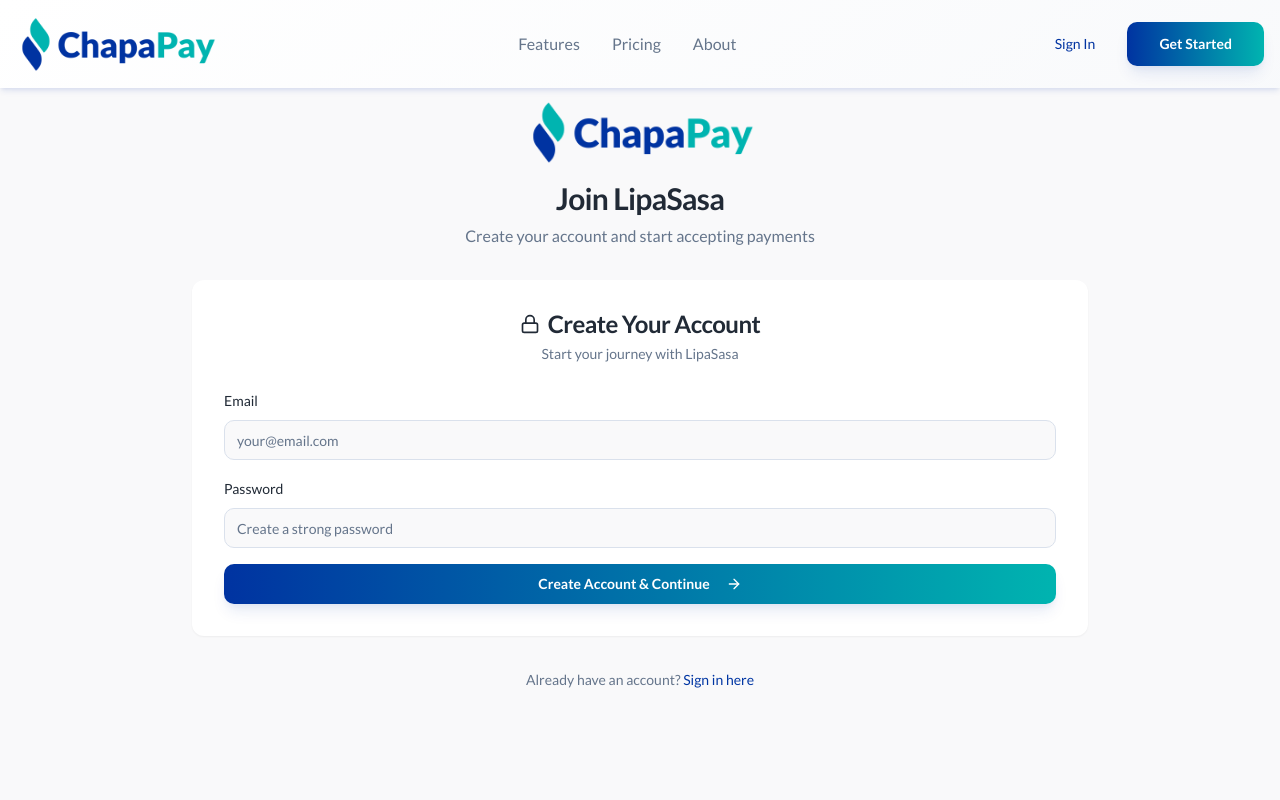
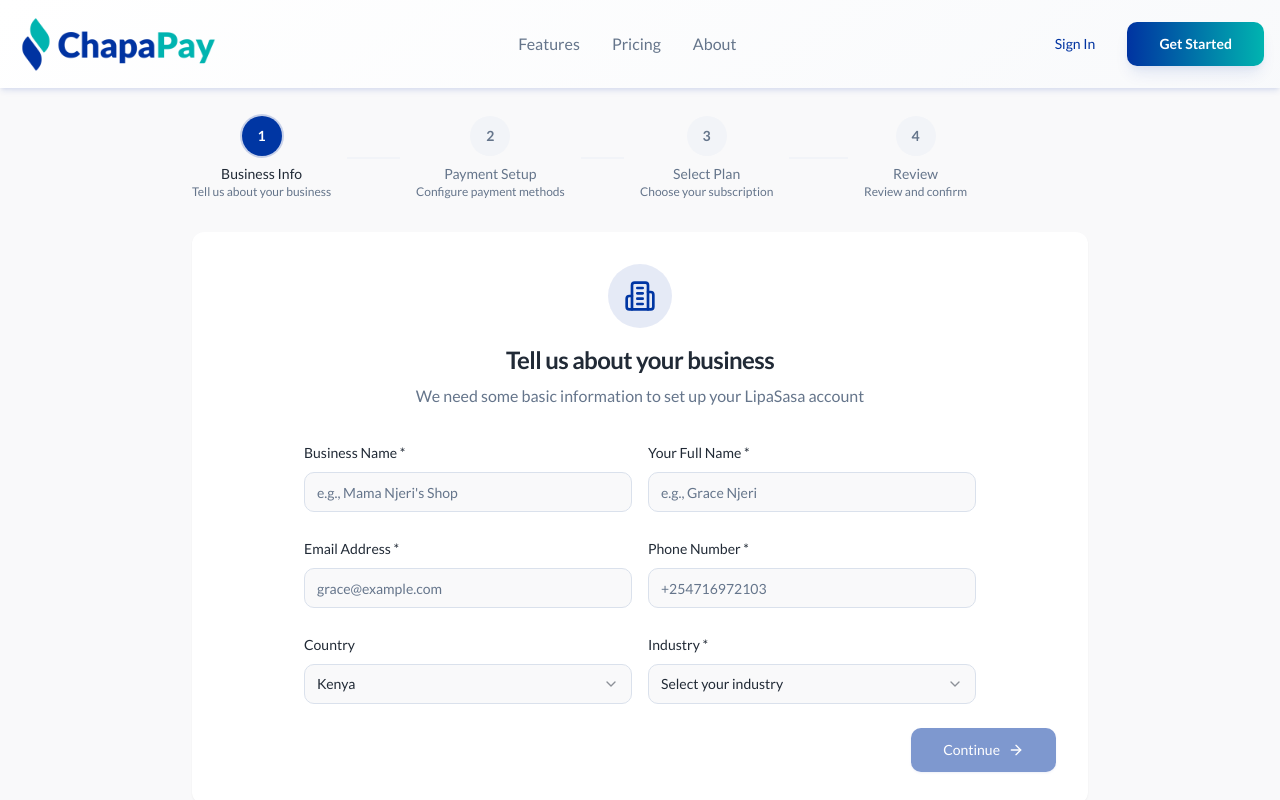
Before and after one commit to Manusosy/LipaSasa, a React (Vite) app: page /get-started in a window 1280 px wide. Shown: the top 800 px of the page. Built offline with nearby package versions, Linux system fonts and the light colour scheme.

Commit message:
Reverted to commit 92f41803f564db57c9e63da8cde7775b7383ea8c

```diff
--- a/src/pages/auth/index.tsx
+++ b/src/pages/auth/index.tsx
@@ -3,8 +3,9 @@ import { Button } from '@/components/ui/button';
 import { Input } from '@/components/ui/input';
 import { Label } from '@/components/ui/label';
 import { Card, CardContent, CardDescription, CardHeader, CardTitle } from '@/components/ui/card';
+import { Tabs, TabsContent, TabsList, TabsTrigger } from '@/components/ui/tabs';
 import { Alert, AlertDescription } from '@/components/ui/alert';
-import { Mail, ArrowRight, CheckCircle } from 'lucide-react';
+import { Mail, Lock, ArrowRight, CheckCircle } from 'lucide-react';
 import { supabase } from '@/integrations/supabase/client';
 import { useNavigate } from 'react-router-dom';
 import { User, Session } from '@supabase/supabase-js';
@@ -74,6 +75,42 @@ export const AuthPage = () => {
     }
   };
 
+  const handleSignUp = async (e: React.FormEvent) => {
+    e.preventDefault();
+    setLoading(true);
+    setError('');
+    setSuccess('');
+
+    try {
+      const redirectUrl = `${window.location.origin}/get-started`;
+
+      const { error } = await supabase.auth.signUp({
+        email,
+        password,
+        options: {
+          emailRedirectTo: redirectUrl
+        }
+      });
+
+      if (error) {
+        if (error.message.includes('User already registered')) {
+          setError('An account with this email already exists. Please sign in instead.');
+        } else {
+          setError(error.message);
+        }
+      } else {
+        setSuccess('Account created successfully! Please check your email to verify your account, then you\'ll be redirected to complete your setup.');
+        // Clear form
+        setEmail('');
+        setPassword('');
+      }
+    } catch (err) {
+      setError('An unexpected error occurred. Please try again.');
+    } finally {
+      setLoading(false);
+    }
+  };
+
   return (
     <div className="min-h-screen gradient-background flex items-center justify-center p-4">
       <div className="w-full max-w-md">
@@ -83,11 +120,18 @@ export const AuthPage = () => {
             alt="LipaSasa Logo"
             className="h-16 w-auto mx-auto mb-4"
           />
-          <h1 className="text-3xl font-bold text-foreground mb-2">Welcome Back</h1>
-          <p className="text-muted-foreground">Sign in to your LipaSasa account</p>
+          <h1 className="text-3xl font-bold text-foreground mb-2">Welcome to LipaSasa</h1>
+          <p className="text-muted-foreground">Sign in to your account or create a new one</p>
         </div>
 
         <Card className="gradient-card shadow-elegant">
+          <Tabs defaultValue="signin" className="w-full">
+            <TabsList className="grid w-full grid-cols-2">
+              <TabsTrigger value="signin">Sign In</TabsTrigger>
+              <TabsTrigger value="signup">Sign Up</TabsTrigger>
+            </TabsList>
+
+            <TabsContent value="signin">
               <CardHeader>
                 <CardTitle className="flex items-center gap-2">
                   <Mail className="h-5 w-5" />
@@ -146,19 +190,77 @@ export const AuthPage = () => {
                   </Button>
                 </form>
               </CardContent>
+            </TabsContent>
+
+            <TabsContent value="signup">
+              <CardHeader>
+                <CardTitle className="flex items-center gap-2">
+                  <Lock className="h-5 w-5" />
+                  Create Account
+                </CardTitle>
+                <CardDescription>
+                  Start your journey with LipaSasa
+                </CardDescription>
+              </CardHeader>
+              <CardContent>
+                <form onSubmit={handleSignUp} className="space-y-4">
+                  <div className="space-y-2">
+                    <Label htmlFor="signup-email">Email</Label>
+                    <Input
+                      id="signup-email"
+                      type="email"
+                      placeholder="your@email.com"
+                      value={email}
+                      onChange={(e) => setEmail(e.target.value)}
+                      required
+                    />
+                  </div>
+                  <div className="space-y-2">
+                    <Label htmlFor="signup-password">Password</Label>
+                    <Input
+                      id="signup-password"
+                      type="password"
+                      placeholder="Create a strong password"
+                      value={password}
+                      onChange={(e) => setPassword(e.target.value)}
+                      required
+                      minLength={6}
+                    />
+                  </div>
+
+                  {error && (
+                    <Alert variant="destructive">
+                      <AlertDescription>{error}</AlertDescription>
+                    </Alert>
+                  )}
+
+                  {success && (
+                    <Alert>
+                      <CheckCircle className="h-4 w-4" />
+                      <AlertDescription>{success}</AlertDescription>
+                    </Alert>
+                  )}
+
+                  <Button
+                    type="submit"
+                    className="w-full"
+                    disabled={loading}
+                    variant="hero"
+                  >
+                    {loading ? 'Creating Account...' : 'Create Account'}
+                    <ArrowRight className="ml-2 h-4 w-4" />
+                  </Button>
+
+                  <p className="text-xs text-muted-foreground text-center">
+                    After creating your account, you'll be guided through the setup process.
+                  </p>
+                </form>
+              </CardContent>
+            </TabsContent>
+          </Tabs>
         </Card>
 
         <div className="text-center mt-6">
-          <p className="text-muted-foreground mb-4">
-            Don't have an account?{' '}
-            <Button
-              variant="link"
-              onClick={() => navigate('/get-started')}
-              className="p-0 text-primary hover:underline"
-            >
-              Sign up here
-            </Button>
-          </p>
           <Button
             variant="ghost"
             onClick={() => navigate('/')}
--- a/src/pages/onboarding/GetStarted.tsx
+++ b/src/pages/onboarding/GetStarted.tsx
@@ -1,13 +1,7 @@
-import React, { useState, useEffect } from 'react';
+import React, { useState } from 'react';
 import { Button } from '@/components/ui/button';
-import { Input } from '@/components/ui/input';
-import { Label } from '@/components/ui/label';
 import { Card, CardContent, CardDescription, CardHeader, CardTitle } from '@/components/ui/card';
-import { Alert, AlertDescription } from '@/components/ui/alert';
-import { ArrowRight, ChevronLeft, Check, Mail, Lock, CheckCircle } from 'lucide-react';
-import { supabase } from '@/integrations/supabase/client';
-import { useNavigate } from 'react-router-dom';
-import { User, Session } from '@supabase/supabase-js';
+import { ArrowRight, ChevronLeft, Check } from 'lucide-react';
 import { BusinessInfoStep } from '@/components/onboarding/BusinessInfoStep';
 import { PaymentSetupStep } from '@/components/onboarding/PaymentSetupStep';
 import { PlanSelectionStep } from '@/components/onboarding/PlanSelectionStep';
@@ -15,10 +9,6 @@ import { ReviewStep } from '@/components/onboarding/ReviewStep';
 import { OnboardingProgress } from '@/components/onboarding/OnboardingProgress';
 
 export interface OnboardingData {
-  auth: {
-    email: string;
-    password: string;
-  };
   businessInfo: {
     businessName: string;
     ownerName: string;
@@ -39,19 +29,8 @@ export interface OnboardingData {
 }
 
 const GetStarted = () => {
-  const [currentStep, setCurrentStep] = useState(0);
-  const [loading, setLoading] = useState(false);
-  const [error, setError] = useState('');
-  const [success, setSuccess] = useState('');
-  const [user, setUser] = useState<User | null>(null);
-  const [session, setSession] = useState<Session | null>(null);
-  const navigate = useNavigate();
-
+  const [currentStep, setCurrentStep] = useState(1);
   const [onboardingData, setOnboardingData] = useState<OnboardingData>({
-    auth: {
-      email: '',
-      password: ''
-    },
     businessInfo: {
       businessName: '',
       ownerName: '',
@@ -71,177 +50,32 @@ const GetStarted = () => {
     subscribeNewsletter: false
   });
 
-  const totalSteps = 5;
-
-  useEffect(() => {
-    // Check if user is already authenticated and redirect to dashboard
-    const { data: { subscription } } = supabase.auth.onAuthStateChange(
-      (event, session) => {
-        setSession(session);
-        setUser(session?.user ?? null);
-
-        if (session?.user && currentStep === 0) {
-          // If user is already authenticated, skip to step 1
-          setCurrentStep(1);
-          // Pre-fill email in business info
-          setOnboardingData(prev => ({
-            ...prev,
-            businessInfo: {
-              ...prev.businessInfo,
-              email: session.user.email || ''
-            }
-          }));
-        }
-      }
-    );
-
-    supabase.auth.getSession().then(({ data: { session } }) => {
-      setSession(session);
-      setUser(session?.user ?? null);
-
-      if (session?.user && currentStep === 0) {
-        setCurrentStep(1);
-        setOnboardingData(prev => ({
-          ...prev,
-          businessInfo: {
-            ...prev.businessInfo,
-            email: session.user.email || ''
-          }
-        }));
-      }
-    });
-
-    return () => subscription.unsubscribe();
-  }, [currentStep]);
+  const totalSteps = 4;
 
   const updateOnboardingData = (stepData: Partial<OnboardingData>) => {
     setOnboardingData(prev => ({ ...prev, ...stepData }));
   };
 
-  const handleSignUp = async (e: React.FormEvent) => {
-    e.preventDefault();
-    setLoading(true);
-    setError('');
-    setSuccess('');
-
-    try {
-      const { error } = await supabase.auth.signUp({
-        email: onboardingData.auth.email,
-        password: onboardingData.auth.password,
-      });
-
-      if (error) {
-        if (error.message.includes('User already registered')) {
-          setError('An account with this email already exists. Please sign in instead.');
-        } else {
-          setError(error.message);
-        }
-      } else {
-        setSuccess('Account created successfully! Continue with your business setup.');
-        // Pre-fill business email with auth email
-        setOnboardingData(prev => ({
-          ...prev,
-          businessInfo: {
-            ...prev.businessInfo,
-            email: prev.auth.email
-          }
-        }));
-        setTimeout(() => nextStep(), 1500);
-      }
-    } catch (err) {
-      setError('An unexpected error occurred. Please try again.');
-    } finally {
-      setLoading(false);
-    }
-  };
-
   const nextStep = () => {
-    if (currentStep < totalSteps - 1) {
+    if (currentStep < totalSteps) {
       setCurrentStep(currentStep + 1);
     }
   };
 
   const prevStep = () => {
-    if (currentStep > 0) {
+    if (currentStep > 1) {
       setCurrentStep(currentStep - 1);
     }
   };
 
   const handleComplete = async () => {
+    // TODO: Handle final submission
     console.log('Onboarding completed:', onboardingData);
-    // Navigate to dashboard
-    navigate('/dashboard');
+    // Navigate to dashboard or subscription checkout
   };
 
   const renderStep = () => {
     switch (currentStep) {
-      case 0:
-        return (
-          <div className="space-y-6">
-            <div className="text-center">
-              <CardTitle className="flex items-center justify-center gap-2 mb-2">
-                <Lock className="h-5 w-5" />
-                Create Your Account
-              </CardTitle>
-              <CardDescription>
-                Start your journey with LipaSasa
-              </CardDescription>
-            </div>
-
-            <form onSubmit={handleSignUp} className="space-y-4">
-              <div className="space-y-2">
-                <Label htmlFor="signup-email">Email</Label>
-                <Input
-                  id="signup-email"
-                  type="email"
-                  placeholder="your@email.com"
-                  value={onboardingData.auth.email}
-                  onChange={(e) => updateOnboardingData({
-                    auth: { ...onboardingData.auth, email: e.target.value }
-                  })}
-                  required
-                />
-              </div>
-              <div className="space-y-2">
-                <Label htmlFor="signup-password">Password</Label>
-                <Input
-                  id="signup-password"
-                  type="password"
-                  placeholder="Create a strong password"
-                  value={onboardingData.auth.password}
-                  onChange={(e) => updateOnboardingData({
-                    auth: { ...onboardingData.auth, password: e.target.value }
-                  })}
-                  required
-                  minLength={6}
-                />
-              </div>
-
-              {error && (
-                <Alert variant="destructive">
-                  <AlertDescription>{error}</AlertDescription>
-                </Alert>
-              )}
-
-              {success && (
-                <Alert>
-                  <CheckCircle className="h-4 w-4" />
-                  <AlertDescription>{success}</AlertDescription>
-                </Alert>
-              )}
-
-              <Button
-                type="submit"
-                className="w-full"
-                disabled={loading}
-                variant="hero"
-              >
-                {loading ? 'Creating Account...' : 'Create Account & Continue'}
-                <ArrowRight className="ml-2 h-4 w-4" />
-              </Button>
-            </form>
-          </div>
-        );
       case 1:
         return (
           <BusinessInfoStep
@@ -286,25 +120,15 @@ const GetStarted = () => {
     <div className="min-h-screen bg-gradient-subtle flex items-center justify-center p-4">
       <div className="w-full max-w-4xl">
         <div className="mb-8 text-center">
-          <img
-            src="/chapapay-logo.png"
-            alt="LipaSasa Logo"
-            className="h-16 w-auto mx-auto mb-4"
-          />
           <h1 className="text-3xl font-bold text-foreground mb-2">
-            {currentStep === 0 ? 'Join LipaSasa' : 'Welcome to LipaSasa'}
+            Welcome to LipaSasa
           </h1>
           <p className="text-muted-foreground">
-            {currentStep === 0
-              ? 'Create your account and start accepting payments'
-              : 'Let\'s complete your account setup in just a few steps'
-            }
+            Let's set up your account in just a few steps
           </p>
         </div>
 
-        {currentStep > 0 && (
-          <OnboardingProgress currentStep={currentStep} totalSteps={totalSteps} />
-        )}
+        <OnboardingProgress currentStep={currentStep} totalSteps={totalSteps} />
 
         <Card className="mt-8 shadow-elegant border-0">
           <CardContent className="p-8">
@@ -315,13 +139,9 @@ const GetStarted = () => {
         <div className="mt-6 text-center text-sm text-muted-foreground">
           <p>
             Already have an account?{' '}
-            <Button
-              variant="link"
-              onClick={() => navigate('/auth')}
-              className="p-0 text-primary hover:underline"
-            >
+            <a href="/signin" className="text-primary hover:underline font-medium">
               Sign in here
-            </Button>
+            </a>
           </p>
         </div>
       </div>
```
Lines whose indentation alone changed are shown as unchanged.
